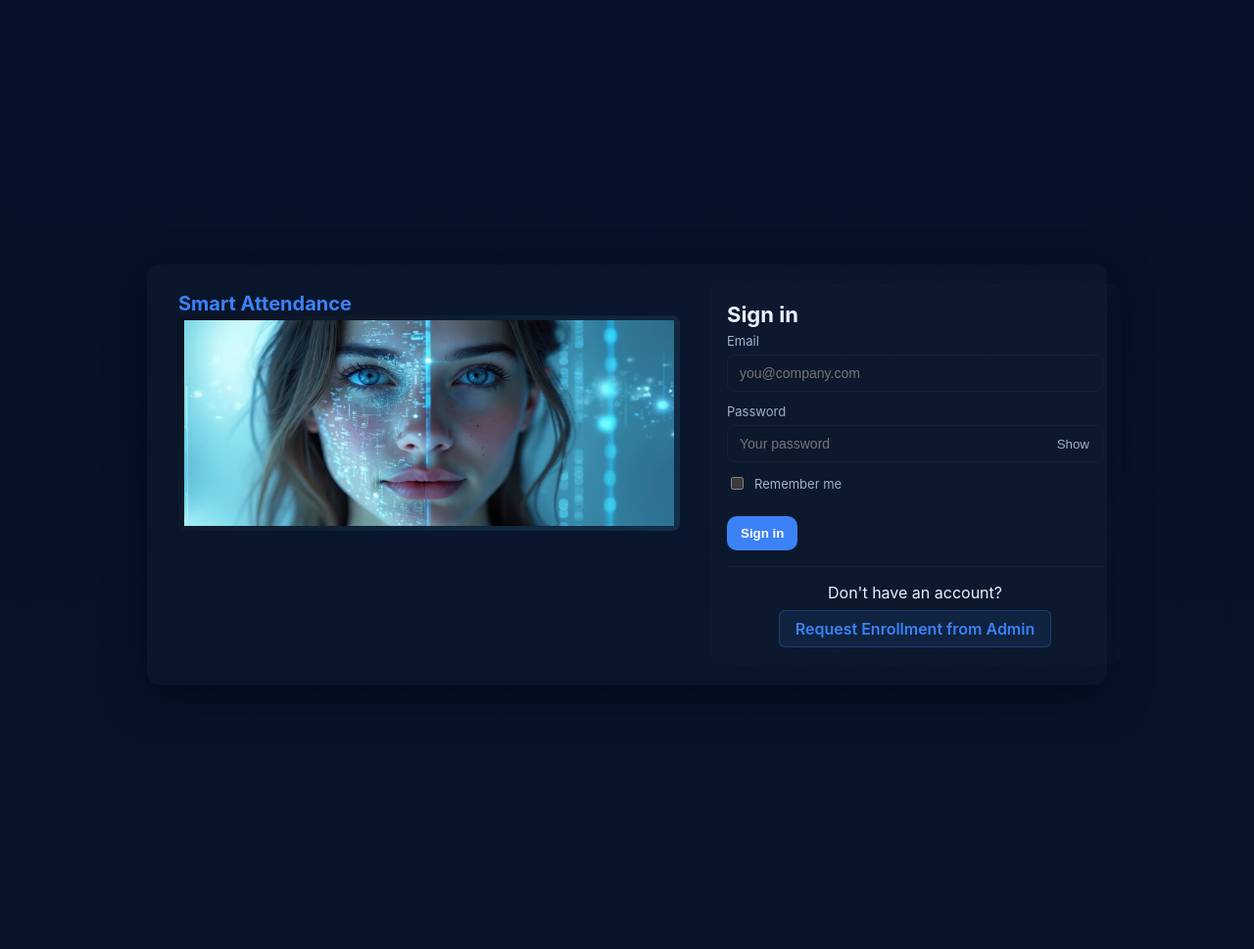
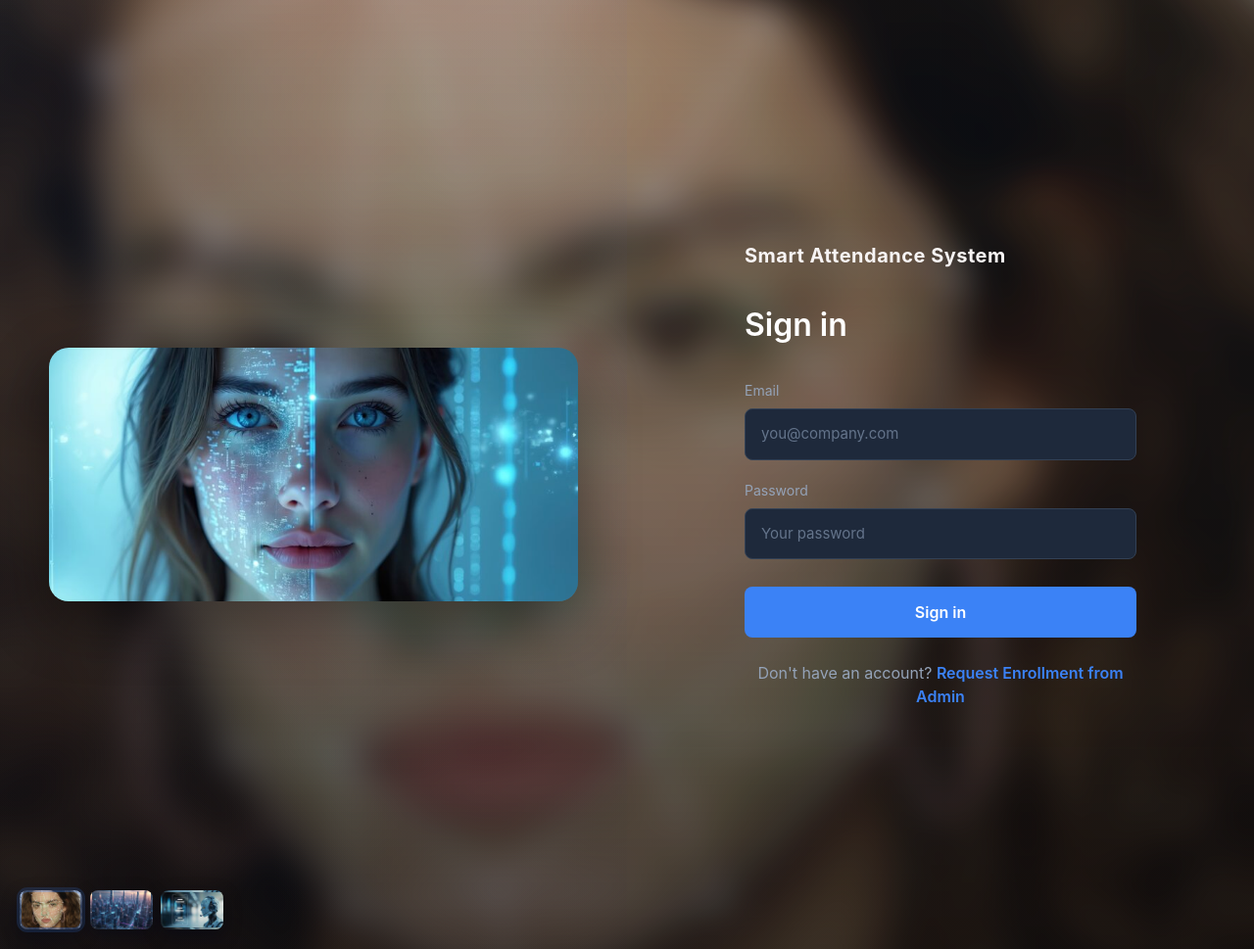
Before and after one commit to lakshay-lagyan/AI-Attendance-system, a Flask app: page /login in a window 1280 px wide. Shown: the whole page at 98% size. Run offline with Flask 3, Linux system fonts and the light colour scheme; some libraries are stand-ins or nearby versions.

Commit message:
fix the server error

```diff
--- /dev/null
+++ b/templates/base.html
@@ -0,0 +1,91 @@
+<!DOCTYPE html>
+<html lang="en">
+<head>
+    <meta charset="UTF-8">
+    <meta name="viewport" content="width=device-width, initial-scale=1.0">
+    <title>{% block title %}Smart Attendance System{% endblock %}</title>
+
+    <!-- Tailwind CSS -->
+    <script src="https://cdn.tailwindcss.com"></script>
+
+    <!-- Font Awesome -->
+    <link rel="stylesheet" href="https://cdnjs.cloudflare.com/ajax/libs/font-awesome/6.4.0/css/all.min.css">
+
+    <style>
+        * {
+            margin: 0;
+            padding: 0;
+            box-sizing: border-box;
+        }
+
+        body {
+            font-family: 'Inter', -apple-system, BlinkMacSystemFont, 'Segoe UI', sans-serif;
+            background: #f8fafc;
+        }
+    </style>
+
+    {% block extra_styles %}{% endblock %}
+</head>
+<body>
+    {% block content %}{% endblock %}
+
+    <!-- Toast Notification -->
+    <div id="toast" class="fixed top-4 right-4 z-50 hidden">
+        <div class="bg-white shadow-lg rounded-lg p-4 max-w-sm">
+            <div class="flex items-center">
+                <div id="toast-icon" class="mr-3"></div>
+                <div id="toast-message" class="text-gray-800"></div>
+            </div>
+        </div>
+    </div>
+
+    <script>
+        // Toast notification function
+        function showToast(message, type = 'info') {
+            const toast = document.getElementById('toast');
+            const toastMessage = document.getElementById('toast-message');
+            const toastIcon = document.getElementById('toast-icon');
+
+            const icons = {
+                success: '<i class="fas fa-check-circle text-green-500 text-xl"></i>',
+                error: '<i class="fas fa-exclamation-circle text-red-500 text-xl"></i>',
+                info: '<i class="fas fa-info-circle text-blue-500 text-xl"></i>',
+                warning: '<i class="fas fa-exclamation-triangle text-yellow-500 text-xl"></i>'
+            };
+
+            toastIcon.innerHTML = icons[type] || icons.info;
+            toastMessage.textContent = message;
+
+            toast.classList.remove('hidden');
+
+            setTimeout(() => {
+                toast.classList.add('hidden');
+            }, 3000);
+        }
+
+        // Token management
+        function setToken(token) {
+            localStorage.setItem('access_token', token);
+        }
+
+        function getToken() {
+            return localStorage.getItem('access_token');
+        }
+
+        function removeToken() {
+            localStorage.removeItem('access_token');
+        }
+
+        function setUserData(userData) {
+            localStorage.setItem('user_data', JSON.stringify(userData));
+        }
+
+        function getUserData() {
+            const data = localStorage.getItem('user_data');
+            return data ? JSON.parse(data) : null;
+        }
+    </script>
+
+    {% block extra_scripts %}{% endblock %}
+</body>
+</html>
--- a/templates/login.html
+++ b/templates/login.html
@@ -1,252 +1,195 @@
-<!doctype html>
-<html lang="en">
+{% extends "base.html" %}
 
-<head>
-    <meta charset="utf-8" />
-    <meta name="viewport" content="width=device-width,initial-scale=1" />
-    <title>Login • Smart Attendance</title>
-    <meta name="description" content="Sign in to Smart Attendance admin" />
+{% block title %}Sign In - Smart Attendance System{% endblock %}
+
+{% block extra_styles %}
 <style>
-        :root {
-            --bg: #071428;
-            --card: linear-gradient(180deg, rgba(255, 255, 255, 0.02), rgba(255, 255, 255, 0.01));
-            --accent: #3b82f6;
-            --muted: #9fb0c8;
-            --danger: #ef4444;
-            --radius: 12px;
-            font-family: Inter, system-ui, "Segoe UI", Roboto, Arial, sans-serif;
-            color-scheme: dark;
+    :root{
+      --bg-blur: 18px;
+      --bg-dim: rgba(4,6,11,0.55);
+      --transition-fast: 220ms;
+      --transition-medium: 400ms;
     }
 
-        * {
-            box-sizing: border-box
+    body { margin: 0; padding: 0; }
+    .login-container {
+        min-height: 100vh;
+        display: flex;
+        position: relative;
+        overflow: hidden;
+        background: #0a1929;
     }
 
-        html,
-        body {
-            height: 100%;
-            margin: 0;
-            background: linear-gradient(180deg, #041027, #071428);
-            color: #e8f2ff
+    .bg-layer {
+        position: absolute;
+        inset: 0;
+        z-index: 0;
+        overflow: hidden;
+    }
+    .bg-slide {
+        position: absolute;
+        inset: -10%;
+        background-size: cover;
+        background-position: center;
+        filter: blur(var(--bg-blur)) saturate(1.05);
+        transform: scale(1.06);
+        opacity: 1;
+        transition: opacity var(--transition-medium) ease, transform var(--transition-medium) ease, filter var(--transition-medium) ease;
+        will-change: transform, filter, opacity;
+    }
+    .bg-slide.hidden { opacity: 0; pointer-events: none; }
+
+    /* dim overlay for contrast */
+    .bg-dim {
+        position: absolute; inset: 0; background: linear-gradient(180deg, rgba(10,19,41,0.18), rgba(4,6,11,0.6));
+        z-index: 1;
     }
 
-        .wrap {
-            min-height: 100vh;
+    .login-left {
+        flex: 1;
         display: flex;
         align-items: center;
         justify-content: center;
-            padding: 24px
+        padding: 2rem;
+        position: relative;
+        z-index: 2; /* above bg */
+        background: linear-gradient(135deg, rgba(30,58,138,0.08) 0%, rgba(15,23,42,0.08) 100%); /* subtle */
     }
-
-        .card {
-            width: 100%;
-            max-width: 980px;
-            background: var(--card);
-            border-radius: var(--radius);
-            padding: 20px;
-            box-shadow: 0 12px 40px rgba(2, 6, 23, 0.6);
-            display: grid;
-            grid-template-columns: 1fr 420px;
-            gap: 18px
-        }
-
-        .brand {
-            font-size: 20px;
-            font-weight: 700;
-            color: var(--accent)
-        }
-
-        .lead {
-            color: var(--muted);
-            margin-top: 6px;
-            font-size: 13px
-        }
-
-        .left {
-            padding: 8px 12px
-        }
-
-        .right {
-            padding: 18px;
-            border-radius: 10px;
-            background: rgba(255, 255, 255, 0.01)
-        }
-
-        h1 {
-            margin: 0 0 6px 0;
-            font-size: 22px
-        }
-
-        form {
-            display: grid;
-            gap: 12px
-        }
-
-        label {
-            font-size: 13px;
-            color: var(--muted);
-            display: block;
-            margin-bottom: 6px
-        }
-
-        input[type="email"],
-        input[type="password"] {
-            width: 100%;
-            padding: 10px 12px;
-            border-radius: 8px;
-            border: 1px solid rgba(255, 255, 255, 0.04);
-            background: transparent;
-            color: inherit;
-            font-size: 14px;
-        }
-
-        input:focus {
-            border-color: var(--accent);
-            outline: none;
-            box-shadow: 0 0 0 3px rgba(59, 130, 246, 0.1)
-        }
-
-        .row {
-            display: flex;
-            gap: 8px;
-            align-items: center
-        }
-
-        .btn {
-            padding: 10px 14px;
-            border-radius: 10px;
-            border: none;
-            background: var(--accent);
-            color: #fff;
-            cursor: pointer;
-            font-weight: 600
-        }
-
-        .btn.ghost {
-            background: transparent;
-            border: 1px solid rgba(255, 255, 255, 0.06)
-        }
-
-        .muted {
-            color: var(--muted);
-            font-size: 13px
-        }
-
-        .error {
-            color: var(--danger);
-            font-size: 13px;
-            margin-top: 6px
-        }
-
-        .pw-wrap {
-            position: relative
-        }
-
-        .pw-toggle {
-            position: absolute;
-            right: 8px;
-            top: 50%;
-            transform: translateY(-50%);
-            background: transparent;
-            border: none;
-            color: var(--muted);
-            cursor: pointer;
-            padding: 6px;
-            border-radius: 6px
-        }
-
-        .visual {
-            width: 100%;
-            height: 220px;
-            border-radius: 8px;
-            background: linear-gradient(135deg, #0b1220, #12304a);
+    .login-right {
+        flex: 1;
         display: flex;
         align-items: center;
         justify-content: center;
-            color: var(--muted);
-            font-size: 14px
+        padding: 2rem;
+        background: rgba(10,25,41,0.05);
+        z-index: 2;
     }
 
-        @media (max-width:960px) {
-            .card {
-                grid-template-columns: 1fr;
-                max-width: 560px
+    .face-image {
+        max-width: 100%;
+        border-radius: 20px;
+        box-shadow: 0 20px 60px rgba(0, 0, 0, 0.4);
+        transform: translateZ(0);
+        transition: transform var(--transition-fast) ease, box-shadow var(--transition-fast) ease, filter var(--transition-fast) ease;
+        cursor: pointer;
+        display: block;
+    }
+    .face-image:hover,
+    .face-image:focus {
+        transform: translateY(-8px) scale(1.035);
+        box-shadow: 0 28px 80px rgba(2,6,23,0.6);
+        filter: saturate(1.05);
     }
 
-            .visual {
-                height: 160px
+    .signin-form { width: 100%; max-width: 400px; }
+    .form-title { color: #fff; font-size: 2rem; font-weight: 600; margin-bottom: 2rem; }
+    .form-label { color: #94a3b8; font-size: 0.875rem; margin-bottom: 0.5rem; display: block; }
+    .form-input {
+        width: 100%; padding: 0.875rem 1rem; background: #1e293b; border: 1px solid #334155;
+        border-radius: 8px; color: #fff; font-size: 0.9375rem; transition: all var(--transition-fast);
+        margin-bottom: 1.25rem;
     }
+    .form-input:focus { outline: none; border-color: #3b82f6; background: #0f172a; }
+    .form-input::placeholder { color: #64748b; }
+    .btn-signin {
+        width: 100%; padding: 0.875rem; background: #3b82f6; color: #fff; border: none; border-radius: 8px;
+        font-size: 1rem; font-weight: 600; cursor: pointer; transition: all var(--transition-fast);
+        margin-top: 0.5rem;
+    }
+    .btn-signin:hover { background: #2563eb; transform: translateY(-2px); box-shadow: 0 10px 20px rgba(59,130,246,0.2); }
+
+    .signup-link { text-align: center; margin-top: 1.5rem; color: #94a3b8; }
+    .signup-link a { color: #3b82f6; text-decoration: none; font-weight: 600; }
+    .signup-link a:hover { text-decoration: underline; }
+
+    .app-title { color: #f7f4f4; font-size: 1.25rem; font-weight: 700; margin-bottom: 2rem; letter-spacing: 0.5px; }
+
+    .bg-thumbs {
+        position: absolute;
+        left: 1.25rem;
+        bottom: 1.25rem;
+        z-index: 3;
+        display: flex;
+        gap: 0.5rem;
+        align-items: center;
+    }
+    .bg-thumb {
+        width: 64px; height: 40px; border-radius: 8px; overflow: hidden; border: 2px solid rgba(255,255,255,0.06);
+        box-shadow: 0 6px 18px rgba(2,6,23,0.45); background-size: cover; background-position: center;
+        transform: translateZ(0);
+        transition: transform var(--transition-fast) ease, box-shadow var(--transition-fast) ease, border-color var(--transition-fast);
+        cursor: pointer;
+    }
+    .bg-thumb:hover, .bg-thumb:focus { transform: translateY(-6px) scale(1.06); border-color: rgba(255,255,255,0.18); box-shadow: 0 18px 46px rgba(2,6,23,0.6); }
+    .bg-thumb.active { outline: 3px solid rgba(59,130,246,0.16); border-color: rgba(59,130,246,0.3); }
+
+    .flash {
+        padding: 12px;
+        border-radius: 8px;
+        margin-bottom: 16px;
+        font-size: 14px;
+    }
+    .flash-danger {
+        background: rgba(239, 68, 68, 0.12);
+        color: #ffb3b3;
+        border: 1px solid rgba(239, 68, 68, 0.3);
+    }
+    .flash-success {
+        background: rgba(34, 197, 94, 0.12);
+        color: #86efac;
+        border: 1px solid rgba(34, 197, 94, 0.3);
     }
 
-        .spinner {
-            width: 18px;
-            height: 18px;
-            border-radius: 50%;
-            border: 2px solid rgba(255, 255, 255, 0.08);
-            border-top-color: var(--accent);
-            animation: spin .8s linear infinite;
-            display: inline-block;
-            vertical-align: middle
+    /* responsive tweaks */
+    @media (max-width: 1024px) {
+      .bg-thumb { width: 56px; height: 36px; }
+    }
+    @media (max-width: 768px) {
+        .login-container { flex-direction: column; }
+        .login-left { display: none; }
+        .login-right { flex: 1; }
+        .bg-thumbs { display: none; }
     }
 
-        @keyframes spin {
-            to {
-                transform: rotate(360deg)
-            }
-        }
-
-        .flash {
-            padding: 8px;
-            border-radius: 8px;
-            margin-bottom: 8px
-        }
-
-        .flash-danger {
-            background: rgba(239, 68, 68, 0.12);
-            color: #ffb3b3
-        }
-
-        .small {
-            font-size: 12px;
-            color: var(--muted)
-        }
-
-        .foot {
-            margin-top: 16px;
-            padding-top: 16px;
-            border-top: 1px solid rgba(255, 255, 255, 0.04);
-            text-align: center
-        }
-
-        .foot a {
-            color: var(--accent);
-            text-decoration: none;
-            font-weight: 600
-        }
-
-        .foot a:hover {
-            text-decoration: underline
+    @media (prefers-reduced-motion: reduce) {
+        .bg-slide, .face-image, .bg-thumb, .btn-signin { transition: none !important; transform: none !important; }
     }
 </style>
-</head>
+{% endblock %}
 
-<body>
-    <main class="wrap" role="main">
-        <section class="card" aria-labelledby="loginHeading">
-            <div class="left" aria-hidden="false">
-                <div class="logo">
-                    <div class="brand"> Smart Attendance</div>
+{% block content %}
+<div class="login-container">
+    <div class="bg-layer" aria-hidden="true">
+        <div class="bg-slide" id="bg-0" style="background-image: url('/static/assets/scan.jpg');"></div>
+        <div class="bg-slide hidden" id="bg-1" style="background-image: url('/static/assets/homePage2.png');"></div>
+        <div class="bg-slide hidden" id="bg-2" style="background-image: url('/static/assets/homePage4.jpeg');"></div>
+        <div class="bg-dim"></div>
     </div>
-                <div class="visual" aria-hidden="true">
-                    <div style="text-align: center;">
-                        <img src="/static/assets/home-page.jpg" alt="Request Icon" width="500" height="210"
-                            style="vertical-align: middle; margin: 0 6px;">
+
+    <!-- Left column (visual) -->
+    <div class="login-left" aria-hidden="false">
+        <div style="max-width: 540px; width:100%; display:flex; flex-direction:column; gap:1rem; align-items:center;">
+            <img src="/static/assets/home-page.jpg"
+                 alt="Face Recognition"
+                 class="face-image"
+                 id="mainFaceImage"
+                 tabindex="0"
+                 />
         </div>
+
+        <!-- thumbnails to switch background  -->
+        <div class="bg-thumbs" id="bgThumbs" aria-label="Choose background image">
+            <div class="bg-thumb" data-index="0" style="background-image:url('/static/assets/scan.jpg');" title="Background 1"></div>
+            <div class="bg-thumb" data-index="1" style="background-image:url('/static/assets/homePage2.png');" title="Background 2"></div>
+            <div class="bg-thumb" data-index="2" style="background-image:url('/static/assets/homePage4.jpeg');" title="Background 3"></div>
         </div>
     </div>
 
-            <div class="right" role="region" aria-labelledby="loginHeading">
-                <h1 id="loginHeading">Sign in</h1>
+    <!-- Right column (form) -->
+    <div class="login-right">
+        <div class="signin-form" role="form" aria-labelledby="signinTitle">
+            <div class="app-title"><h1>Smart Attendance System</h1></div>
+            <h1 id="signinTitle" class="form-title">Sign in</h1>
 
             {% with messages = get_flashed_messages(with_categories=true) %}
             {% if messages %}
@@ -256,56 +199,127 @@
             {% endif %}
             {% endwith %}
 
-                <form id="loginForm" method="POST" action="{{ url_for('login') }}" novalidate>
+            <form id="loginForm" method="POST" action="{{ url_for('login') }}" autocomplete="on">
                 <div>
-                        <label for="email">Email</label>
-                        <input id="email" name="email" type="email" autocomplete="email" required
-                            placeholder="you@company.com" inputmode="email" />
+                    <label class="form-label" for="email">Email</label>
+                    <input type="email" id="email" name="email" required class="form-input" placeholder="you@company.com" autocomplete="email">
                 </div>
 
                 <div>
-                        <label for="password">Password</label>
-                        <div class="pw-wrap">
-                            <input id="password" name="password" type="password" autocomplete="current-password"
-                                required placeholder="Your password" />
-                            <button type="button" id="togglePw" class="pw-toggle"
-                                aria-label="Show password">Show</button>
+                    <label class="form-label" for="password">Password</label>
+                    <input type="password" id="password" name="password" required class="form-input" placeholder="Your password" autocomplete="current-password">
+                </div>
+
+                <button type="submit" class="btn-signin">Sign in</button>
+            </form>
+
+            <div class="signup-link">
+                Don't have an account? <a href="/registration_request">Request Enrollment from Admin</a>
+            </div>
+        </div>
     </div>
 </div>
 
-                    <div class="row" style="justify-content:space-between;align-items:center">
-                        <label style="display:flex;align-items:center;gap:8px" class="muted">
-                            <input id="remember" type="checkbox" name="remember" /> <span>Remember me</span>
-                        </label>
-                    </div>
+<script>
+(function(){
+  const homeBackgroundImages = [
+    '/static/assets/scan.jpg',
+    '/static/assets/homePage2.png',
+    '/static/assets/homePage4.jpeg'
+  ];
 
-                    <div style="display:flex;gap:8px;align-items:center;margin-top:6px">
-                        <button id="submitBtn" class="btn" type="submit"><span id="btnText">Sign in</span></button>
-                        <div id="busy" style="display:none"><span class="spinner" aria-hidden="true"></span></div>
-                    </div>
+  const slides = [];
+  for (let i=0;i<homeBackgroundImages.length;i++){
+    let el = document.getElementById('bg-'+i);
+    if(!el){
+      el = document.createElement('div');
+      el.className = 'bg-slide';
+      el.id = 'bg-'+i;
+      el.style.backgroundImage = `url("${homeBackgroundImages[i]}")`;
+      const layer = document.querySelector('.bg-layer');
+      if(layer) layer.insertBefore(el, layer.firstChild);
+    } else {
+      el.style.backgroundImage = `url("${homeBackgroundImages[i]}")`;
+    }
+    slides.push(el);
+  }
 
-                </form>
+  let idx = 0;
+  slides.forEach((s,i)=> {
+    s.classList.toggle('hidden', i !== 0);
+    if(!s.classList.contains('hidden')) idx = i;
+  });
 
-                <div class="foot">
-                    <div style="margin-bottom: 8px;">Don't have an account?</div>
-                    <a href="/registration_request"
-                        style="display: inline-block; padding: 8px 16px; background: rgba(59,130,246,0.1); border-radius: 6px; border: 1px solid rgba(59,130,246,0.3);">
-                        Request Enrollment from Admin
-                    </a>
-                </div>
+  // Thumbnails control
+  const thumbsContainer = document.getElementById('bgThumbs');
+  thumbsContainer.innerHTML = ''; // clear fallback thumbs
+  homeBackgroundImages.forEach((src, i) => {
+      const thumb = document.createElement('button');
+      thumb.className = 'bg-thumb';
+      thumb.setAttribute('aria-label', `Set background ${i+1}`);
+      thumb.style.backgroundImage = `url('${src}')`;
+      thumb.dataset.index = i;
+      thumb.type = 'button';
+      if(i===0) thumb.classList.add('active');
 
-            </div>
-        </section>
-    </main>
+      // click to switch background
+      thumb.addEventListener('click', () => {
+        setBackground(i);
+      });
+      // keyboard accessible
+      thumb.addEventListener('keydown', (e) => {
+        if(e.key === 'Enter' || e.key === ' ') { e.preventDefault(); setBackground(i); }
+      });
 
-    <script>
-        // Password toggle
-        document.getElementById('togglePw').addEventListener('click', function () {
-            const p = document.getElementById('password');
-            if (p.type === 'password') { p.type = 'text'; this.textContent = 'Hide'; }
-            else { p.type = 'password'; this.textContent = 'Show'; }
+      thumbsContainer.appendChild(thumb);
   });
+
+  function setBackground(newIndex){
+    if(newIndex === idx) return;
+    slides.forEach((s,i)=>{
+      if(i === newIndex){
+        s.classList.remove('hidden');
+        s.style.opacity = '1';
+        s.style.filter = 'blur(var(--bg-blur)) saturate(1.05)';
+        s.style.transform = 'scale(1.06)';
+      } else {
+        s.classList.add('hidden');
+      }
+    });
+    document.querySelectorAll('.bg-thumb').forEach(t => t.classList.toggle('active', parseInt(t.dataset.index)===newIndex));
+    idx = newIndex;
+  }
+
+  const mainFace = document.getElementById('mainFaceImage');
+
+  function onFaceHover() {
+    slides.forEach((s) => {
+      s.style.filter = 'blur(calc(var(--bg-blur) - 4px)) saturate(1.02)';
+      s.style.transform = 'scale(1.02)';
+    });
+  }
+  function onFaceLeave() {
+    slides.forEach((s) => {
+      s.style.filter = 'blur(var(--bg-blur)) saturate(1.05)';
+      s.style.transform = 'scale(1.06)';
+    });
+  }
+
+  if (mainFace) {
+    mainFace.addEventListener('mouseenter', onFaceHover);
+    mainFace.addEventListener('focus', onFaceHover);
+    mainFace.addEventListener('mouseleave', onFaceLeave);
+    mainFace.addEventListener('blur', onFaceLeave);
+  }
+
+  const autoRotate = false;
+  const rotateIntervalMs = 8000;
+  if(autoRotate && homeBackgroundImages.length > 1){
+    setInterval(()=> {
+      const next = (idx + 1) % homeBackgroundImages.length;
+      setBackground(next);
+    }, rotateIntervalMs);
+  }
+})();
 </script>
-</body>
-
-</html>
+{% endblock %}
```
Also changed, not shown: static/assets/card1.webp (added), static/assets/card2.jpeg (added), static/assets/homePage1.png (added), static/assets/homePage2.png (added), static/assets/homePage4.jpeg (added), static/assets/homePage5.webp (added), static/assets/human_generated.jpeg (added), 1 other file. Lines whose indentation alone changed are shown as unchanged.
